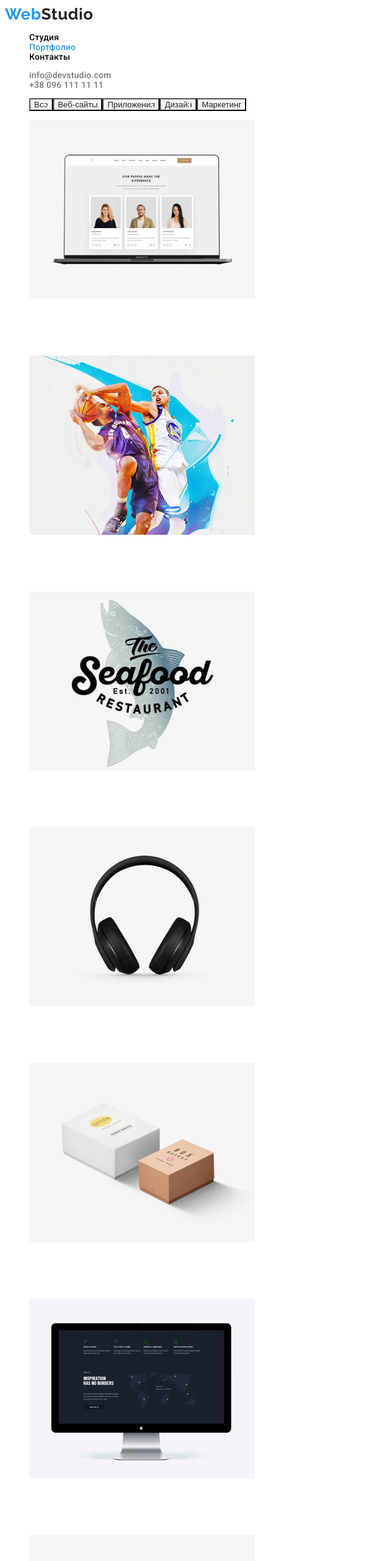
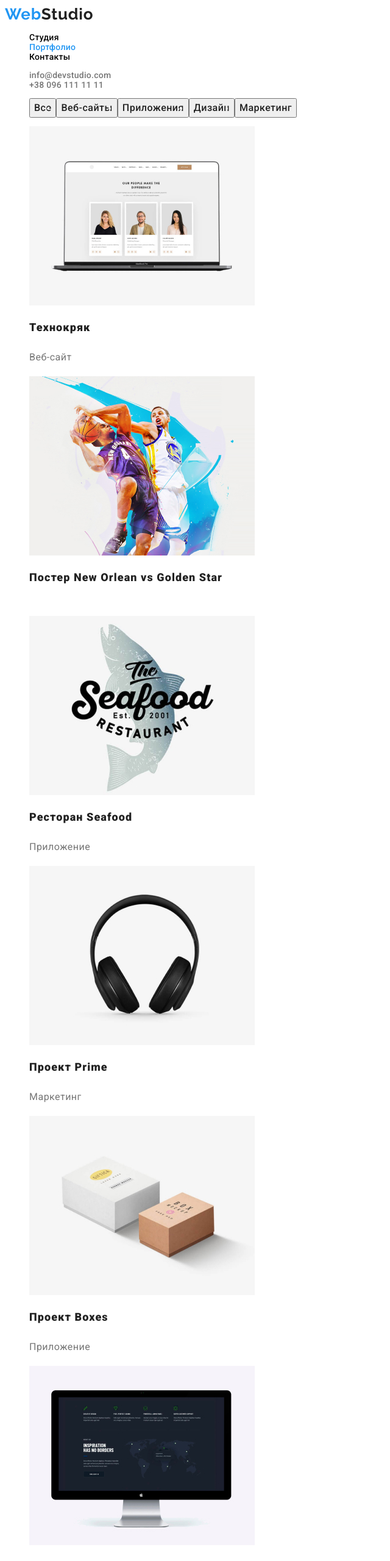
Before and after one commit to ArtemAraratik/goit-markup-hw-02, a plain HTML site: page portfolio.html in a window 1280 px wide. Shown: the top 2560 px of the page at 61% size, without its empty margins (0-640 px from the left). Drawn offline with Linux system fonts and the light colour scheme.

Commit message:
after remake hw2

```diff
--- a/css/styles.css
+++ b/css/styles.css
@@ -102,8 +102,14 @@ body {
     color: #FFFFFF;
  }
   .btn {
-      color: #212121;
-      background: #F5F4FA;
+   font-family: 'Roboto';
+   font-style: normal;
+   font-weight: 500;
+   font-size: 16px;
+   line-height: 26px;
+   text-align: center;
+   letter-spacing: 0.03em;
+   color: #212121;
 
  }
   /* credo-block */
@@ -248,3 +254,21 @@ body {
    width: 370px;
    height: 294px;
 }
+.portfolio-h2 {
+   font-family: 'Roboto';
+   font-style: normal;
+   font-weight: 700;
+   font-size: 18px;
+   line-height: 36px;
+   letter-spacing: 0.06em;
+   color: #212121;
+}
+.portfolio-p {
+   font-family: 'Roboto';
+   font-style: normal;
+   font-weight: 400;
+   font-size: 16px;
+   line-height: 30px;
+   letter-spacing: 0.03em;
+   color: #757575;
+}
--- a/portfolio.html
+++ b/portfolio.html
@@ -28,7 +28,8 @@
 </ul>
 </header>
     <main>
-        <h1 hidden>Страница Портфолио</h1>
+        <section>
+            <h1 hidden>Страница Портфолио</h1>
         <ul class="portfolio-fillter">
             <li class="fillter-items"><button type="button" class="btn">Все</button></li>
             <li class="fillter-items"><button type="button" class="btn">Веб-сайты</button></li>
@@ -39,50 +40,51 @@
         <ul class="portfolio-list">
             <li class="portfolio-item">
                 <img class="portfolio-photo" src="./images/hw2/1.jpg" alt="laptop-with-portfolio">
-                <h2>Технокряк</h2>
-                <p>Веб-сайт</p>
+                <h2 class="portfolio-h2">Технокряк</h2>
+                <p class="portfolio-p">Веб-сайт</p>
             </li>
             <li class="portfolio-item">
                 <img class="portfolio-photo" src="./images/hw2/2.jpg" alt="baskcetball-playrs">
-                <h2>Постер New Orlean vs Golden Star</h2>
+                <h2 class="portfolio-h2">Постер New Orlean vs Golden Star</h2>
                 <p>Дизайн</p>
             </li>
             <li class="portfolio-item">
                 <img class="portfolio-photo" src="./images/hw2/3.jpg" alt="logo-seafood-restaurant">
-                <h2>Ресторан Seafood</h2>
-                <p>Приложение</p>
+                <h2 class="portfolio-h2">Ресторан Seafood</h2>
+                <p class="portfolio-p">Приложение</p>
             </li>
             <li class="portfolio-item">
                 <img class="portfolio-photo" src="./images/hw2/4.jpg" alt="headphones">
-                <h2>Проект Prime</h2>
-                <p>Маркетинг</p>
+                <h2 class="portfolio-h2">Проект Prime</h2>
+                <p class="portfolio-p">Маркетинг</p>
             </li>
             <li class="portfolio-item">
                 <img class="portfolio-photo" src="./images/hw2/5.jpg" alt="boxes">
-                <h2>Проект Boxes</h2>
-                <p>Приложение</p>
+                <h2 class="portfolio-h2">Проект Boxes</h2>
+                <p class="portfolio-p">Приложение</p>
             </li>
             <li class="portfolio-item">
                 <img class="portfolio-photo" src="./images/hw2/6.jpg" alt="monitor">
-                <h2>Inspiration has no Borders</h2>
-                <p>Веб-сайт</p>
+                <h2 class="portfolio-h2">Inspiration has no Borders</h2>
+                <p class="portfolio-p">Веб-сайт</p>
             </li>
             <li class="portfolio-item">
                 <img class="portfolio-photo" src="./images/hw2/7.jpg" alt="photo-magazine">
-                <h2>Издание Limited Edition</h2>
-                <p>Дизайн</p>
+                <h2 class="portfolio-h2">Издание Limited Edition</h2>
+                <p class="portfolio-p">Дизайн</p>
             </li>
             <li class="portfolio-item">
                 <img class="portfolio-photo" src="./images/hw2/8.jpg" alt="lab-el-tag">
-                <h2>Проект LAB</h2>
-                <p>Маркетинг</p>
+                <h2 class="portfolio-h2">Проект LAB</h2>
+                <p class="portfolio-p">Маркетинг</p>
             </li>
             <li class="portfolio-item">
                 <img class="portfolio-photo" src="./images/hw2/9.jpg" alt="work-on-laptop">
-                <h2>Growing Business</h2>
-                <p>Приложение</p>
+                <h2 class="portfolio-h2">Growing Business</h2>
+                <p class="portfolio-p">Приложение</p>
             </li>
         </ul>
+        </section>
     </main>
    <footer>
     <a href="./index.html" class="logo-web">Web<span class="logo-studio">Studio</span></a>
```
